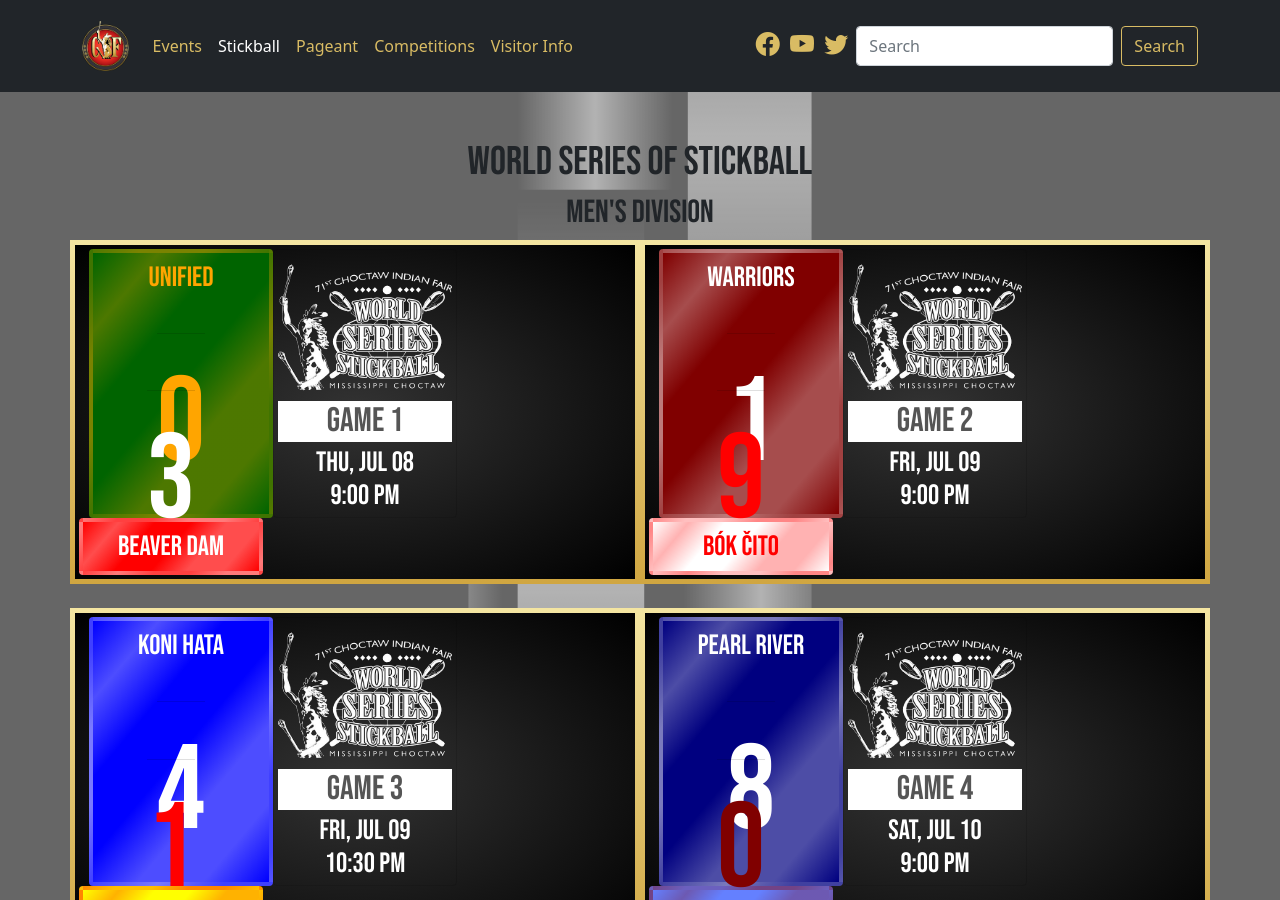
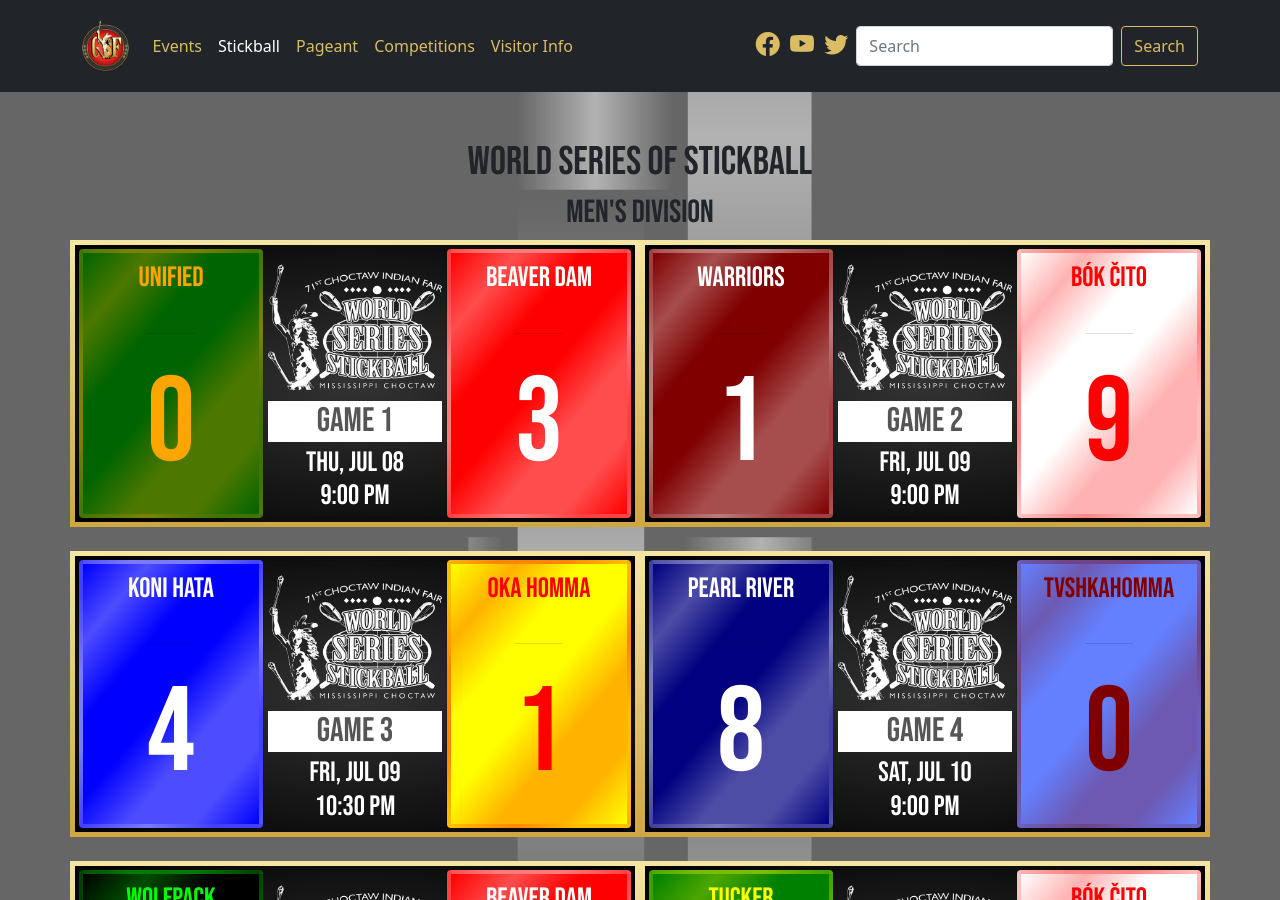
Before and after one commit to smattera/smattera.github.io, a Jekyll site: the page built from stickball/index.md, in a window 1280 px wide and 900 px high. Built offline with Jekyll 4.4.1, drawn with Linux system fonts in a browser that asks for light colours; nearby versions of some CDN libraries.

Commit message:
Update game.html

```diff
--- a/_includes/game.html
+++ b/_includes/game.html
@@ -25,7 +25,7 @@
 
 <div class="col p-3 py-1 card-gold-border" style="background: radial-gradient(#333, #000);">
   <div class="row row-cols-3">
-    <div class="col-4 card position-relative" style="background: linear-gradient(130deg, rgba({{ include.t1c2 }}, 0), rgba({{ include.t1c2 }}, 0.3), rgba({{ include.t1c2 }}, 0), rgba({{ include.t1c2 }}, 0), rgba({{ include.t1c2 }}, 0.3), rgba({{ include.t1c2 }}, 0.3), rgba({{ include.t1c2 }}, 0)), rgba({{ include.t1c }}, 1); color: rgba({{ include.t1c2 }},1); margin-left: 10px; border: 4px solid rgba({{ include.t1c2 }}, 0.25);">
+    <div class="col-4 card position-relative" style="background: linear-gradient(130deg, rgba({{ include.t1c2 }}, 0), rgba({{ include.t1c2 }}, 0.3), rgba({{ include.t1c2 }}, 0), rgba({{ include.t1c2 }}, 0), rgba({{ include.t1c2 }}, 0.3), rgba({{ include.t1c2 }}, 0.3), rgba({{ include.t1c2 }}, 0)), rgba({{ include.t1c }}, 1); color: rgba({{ include.t1c2 }},1); border: 4px solid rgba({{ include.t1c2 }}, 0.25);">
       <div class="card-head pt-2 h3">{{ include.t1 }}</div>
       <div class="card-footer position-absolute bottom-0 start-50 translate-middle-x p-0 text-nowrap" style="background: transparent; font-size: 120px;">{{ include.t1s }}</div>
     </div>
@@ -36,7 +36,7 @@
       </div>
       <p class="card-text h2 pt-1" style="font-size: 28px;">{{ include.d }}<br>{{ include.hr }}</p>
     </div>
-    <div class="col-4 card position-relative" style="background: linear-gradient(130deg, rgba({{ include.t2c2 }}, 0), rgba({{ include.t2c2 }}, 0.3), rgba({{ include.t2c2 }}, 0), rgba({{ include.t2c2 }}, 0), rgba({{ include.t2c2 }}, 0.3), rgba({{ include.t2c2 }}, 0.3), rgba({{ include.t2c2 }}, 0)), rgba({{ include.t2c }}, 1.0); white; color: rgba({{ include.t2c2 }},1);margin-right: 10px; border: 4px solid rgba({{ include.t2c2 }}, 0.25);">
+    <div class="col-4 card position-relative" style="background: linear-gradient(130deg, rgba({{ include.t2c2 }}, 0), rgba({{ include.t2c2 }}, 0.3), rgba({{ include.t2c2 }}, 0), rgba({{ include.t2c2 }}, 0), rgba({{ include.t2c2 }}, 0.3), rgba({{ include.t2c2 }}, 0.3), rgba({{ include.t2c2 }}, 0)), rgba({{ include.t2c }}, 1.0); white; color: rgba({{ include.t2c2 }},1); border: 4px solid rgba({{ include.t2c2 }}, 0.25);">
       <div class="card-head pt-2 h3">{{ include.t2 }}</div>
       <div class="card-footer position-absolute bottom-0 start-50 translate-middle-x p-0 text-nowrap" style="background: transparent; font-size: 120px;">{{ include.t2s }}</div>
     </div>
```
